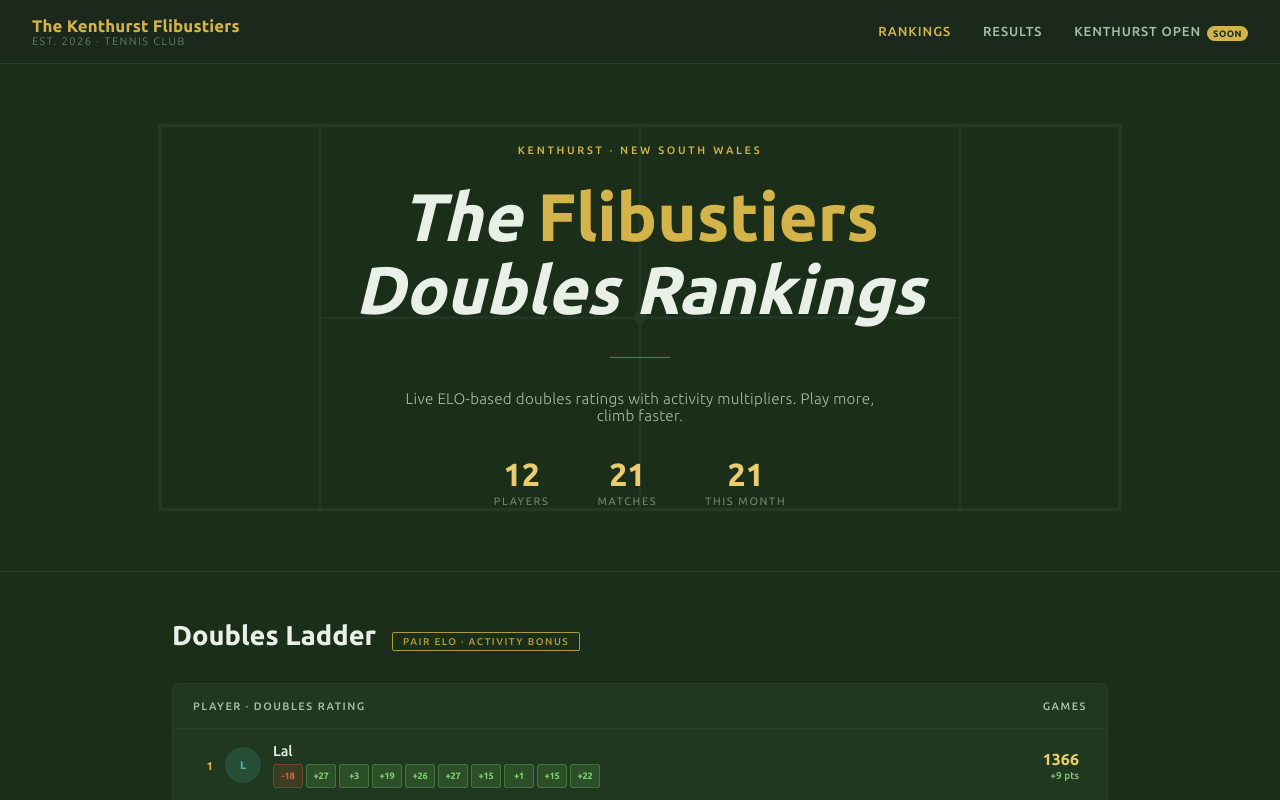
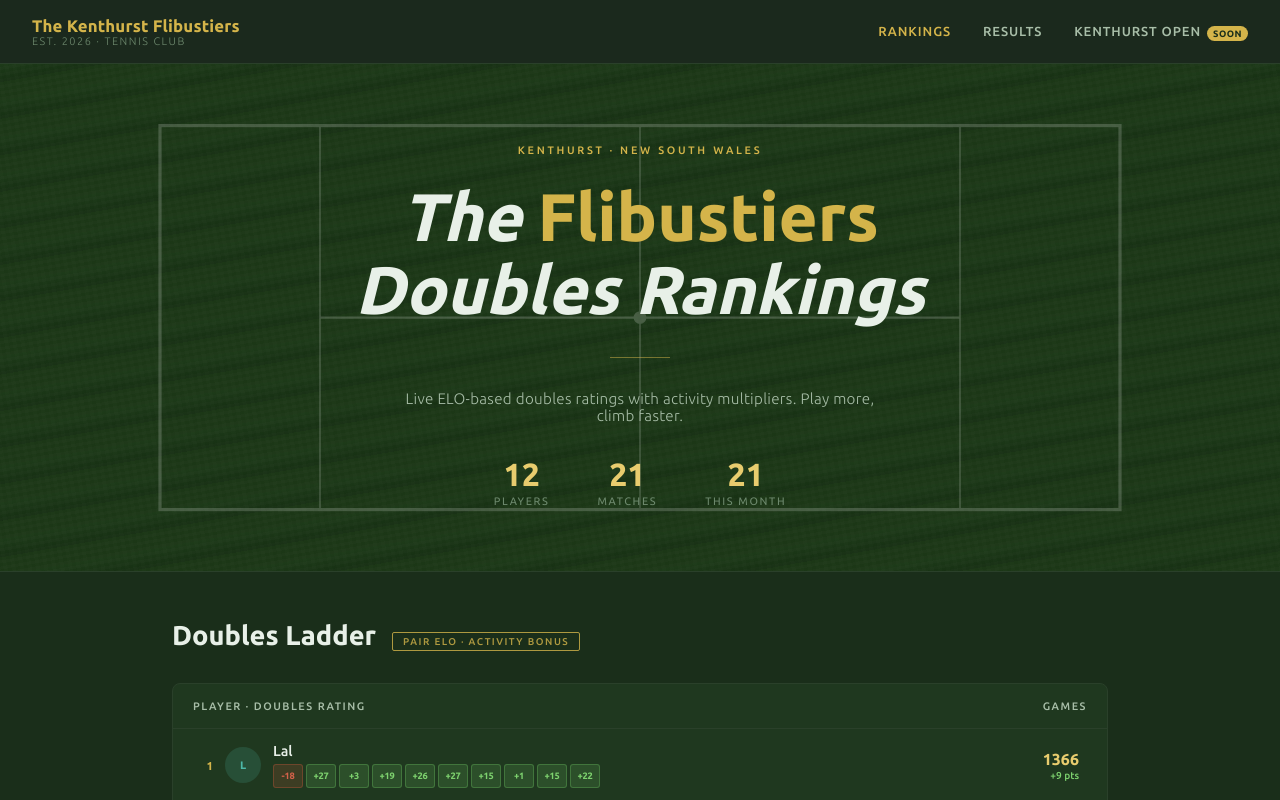
Before and after one commit to dmitridrozdov/kenthurst-flibustiers, a Next.js app: page / in a window 1280 px wide. Shown: the top 800 px of the page. Built offline with nearby package versions, Linux system fonts and the light colour scheme.

Commit message:
Update page.module.css

```diff
--- a/src/app/page.module.css
+++ b/src/app/page.module.css
@@ -5,6 +5,28 @@
   padding: 5rem 2rem 4rem;
   text-align: center;
   border-bottom: 1px solid var(--border);
+  background:
+    repeating-linear-gradient(
+      170deg,
+      transparent,
+      transparent 3px,
+      rgba(255,255,255,0.012) 3px,
+      rgba(255,255,255,0.012) 6px
+    ),
+    repeating-linear-gradient(
+      80deg,
+      transparent,
+      transparent 4px,
+      rgba(255,255,255,0.008) 4px,
+      rgba(255,255,255,0.008) 8px
+    ),
+    repeating-linear-gradient(
+      170deg,
+      rgba(30,60,25,0.9),
+      rgba(22,48,18,0.9) 18px,
+      rgba(28,56,22,0.9) 18px,
+      rgba(28,56,22,0.9) 36px
+    );
 }
 
 .court {
@@ -12,7 +34,7 @@
   inset: 0;
   width: 100%;
   height: 100%;
-  opacity: 0.05;
+  opacity: 0.18;
 }
 
 .eyebrow {
```
